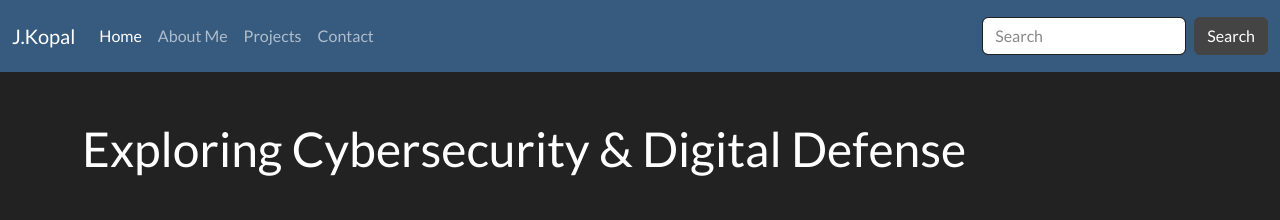
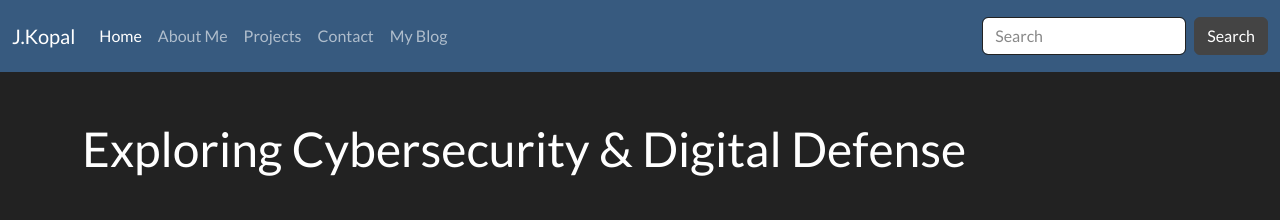
Before and after one commit to JKopal101/jkopal101.github.io, a Jekyll site: the page built from index.md, in a window 1280 px wide. Shown: the top 220 px of the page. Built offline with Jekyll 4.4.1, drawn with Linux system fonts in a browser that asks for light colours.

Commit message:
Update header.html

```diff
--- a/_includes/header.html
+++ b/_includes/header.html
@@ -20,6 +20,9 @@
         <li class="nav-item">
           <a class="nav-link" href="{{ '/contact/' | relative_url }}">Contact</a>
         </li>
+        <li class="nav-item">
+          <a class="nav-link" href="{{ '/blog/' | relative_url }}">My Blog</a>
+        </li>
 <!--         <li class="nav-item dropdown">
           <a class="nav-link dropdown-toggle" data-bs-toggle="dropdown" href="#" role="button" aria-haspopup="true" aria-expanded="false">Dropdown</a>
           <div class="dropdown-menu">
```
